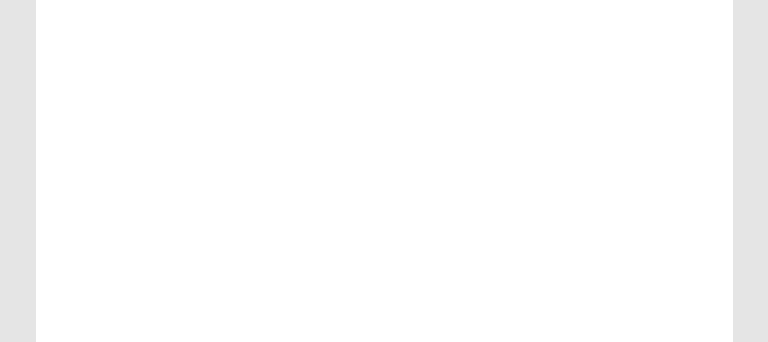
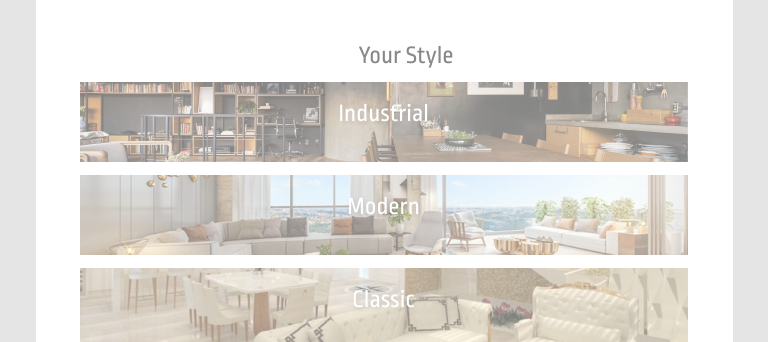
Before and after one commit to MaferRs/LOVT-projeto-DH, a plain HTML site: page index.html in a window 1280 px wide. Shown: the part 610-952 px from the top of the page, without its empty margins (256-1024 px from the left). Drawn offline with Linux system fonts and the light colour scheme.

Commit message:
modelos de decoracao finalizados

```diff
--- a/index.html
+++ b/index.html
@@ -48,21 +48,20 @@
                     Casamentiss faiz malandris se pirulitá. Cevadis im ampola pa</p>
                 </div>
             </div>
+            <div class="decoracao">
+                <h2 class="decoracao__titulo">Your Style</h2>
+                <div class="decoracao__img1">
+                   <h3 class="decoracao__text">Industrial</h3>
+                </div>
+                <div class="decoracao__img2">
+                    <h3 class="decoracao__text">Modern</h3>
+                </div>
+                <div class="decoracao__img3">
+                    <h3 class="decoracao__text">Classic</h3>
+                </div>
+            </div>
 
-            <!--
-            <section class="tipos__decoracao">
-                <h2 class="tipos__decoracao__text">Your Style</h2>
-                    <div class="tipos__content">
-                        <img class="tipos__img" src="assets/imagens/Rectangle 11.png" alt="Industrial">
-                    </div>
-                    <div class="tipos__content">
-                        <img class="tipos__img" src="assets/imagens/Rectangle 12.png" alt="Modern">
-                    </div>
-                    <div class="tipos__content">
-                        <img class="tipos__img" src="assets/imagens/Rectangle 13.png" alt="Classic">
-                    </div>
-            </section>
-        <footer class="footer">
+          <!-- <footer class="footer">
             <div class="footer__mapa">
                 <img src="assets/imagens/mapa.png" alt="mapa">
             </div>
--- a/style.css
+++ b/style.css
@@ -154,3 +154,52 @@
     color: #414040;
 
 }
+.decoracao{
+    margin: auto;
+    margin-left: 44px;
+}
+.decoracao__titulo{
+    margin-top: 324px;
+    font-style: normal;
+    margin-bottom: 13px;
+    font-weight: 400;
+    font-size: 25px;
+    line-height: 27px;
+    text-align: center;
+    color: #888888;
+}
+.decoracao__img1{
+    margin-bottom: 13px;
+    width: 608px;
+    height: 80px;
+    opacity: 0.5;
+    background-image: url(./assets/imagens/Rectangle\ 11.png);
+
+
+}
+.decoracao__img2{
+    margin-bottom: 13px;
+    width: 608px;
+    height: 80px;
+    opacity: 0.5;
+    background-image: url(./assets/imagens/Rectangle\ 12.png);
+
+}
+.decoracao__img3{
+    margin-bottom: 13px;
+    width: 608px;
+    height: 80px;
+    opacity: 0.5;
+    background-image: url(./assets/imagens/Rectangle\ 13.png);
+
+}
+.decoracao__text{
+    padding-top: 18px;
+    font-style: normal;
+    font-weight: 400;
+    font-size: 25px;
+    line-height: 27px;
+    text-align: center;
+    color: #FFFFFF;
+    text-shadow: 2px 2px 5px rgba(0, 0, 0, 0.25);
+}
```
